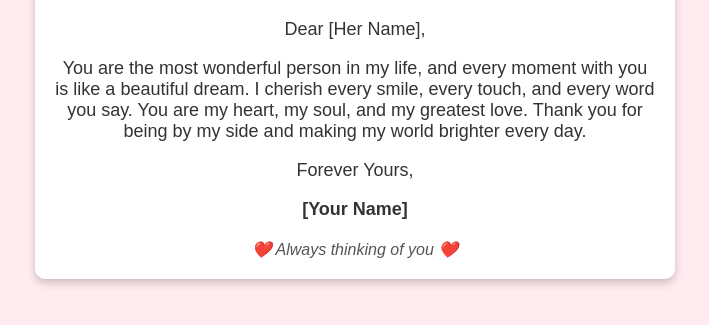
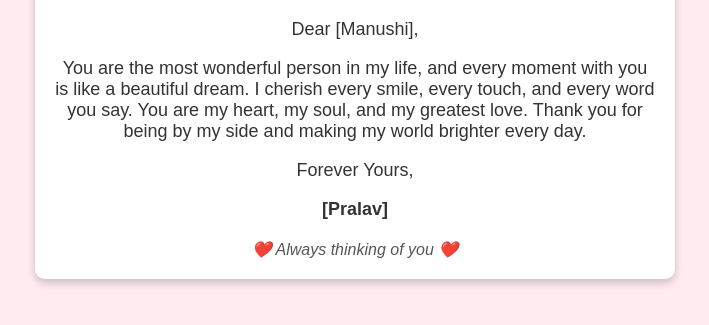
Before and after one commit to pralavkc69/loveletter, a plain HTML site: page index.html in a window 1280 px wide. Shown: the part 139-464 px from the top of the page, without its empty margins (285-994 px from the left). Drawn offline with Linux system fonts and the light colour scheme.

Commit message:
Update index.html

```diff
--- a/index.html
+++ b/index.html
@@ -36,12 +36,12 @@
 <body>
     <div class="letter-container">
         <h1>My Love</h1>
-        <p>Dear [Her Name],</p>
+        <p>Dear [Manushi],</p>
         <p>You are the most wonderful person in my life, and every moment with you is like a beautiful dream.
         I cherish every smile, every touch, and every word you say. You are my heart, my soul, and my greatest love.
         Thank you for being by my side and making my world brighter every day.</p>
         <p>Forever Yours,</p>
-        <p><strong>[Your Name]</strong></p>
+        <p><strong>[Pralav]</strong></p>
         <div class="footer">❤️ Always thinking of you ❤️</div>
     </div>
 </body>
```
